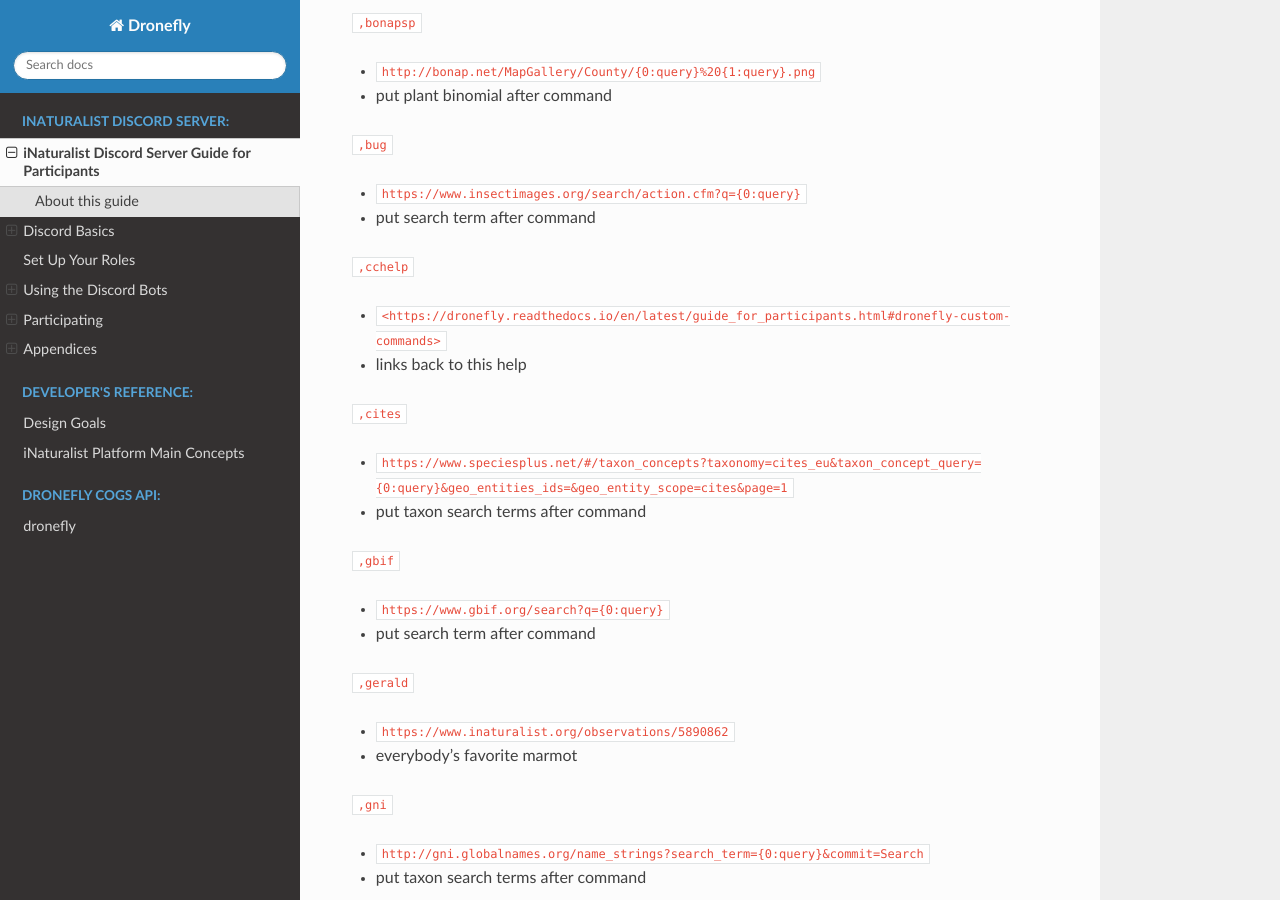
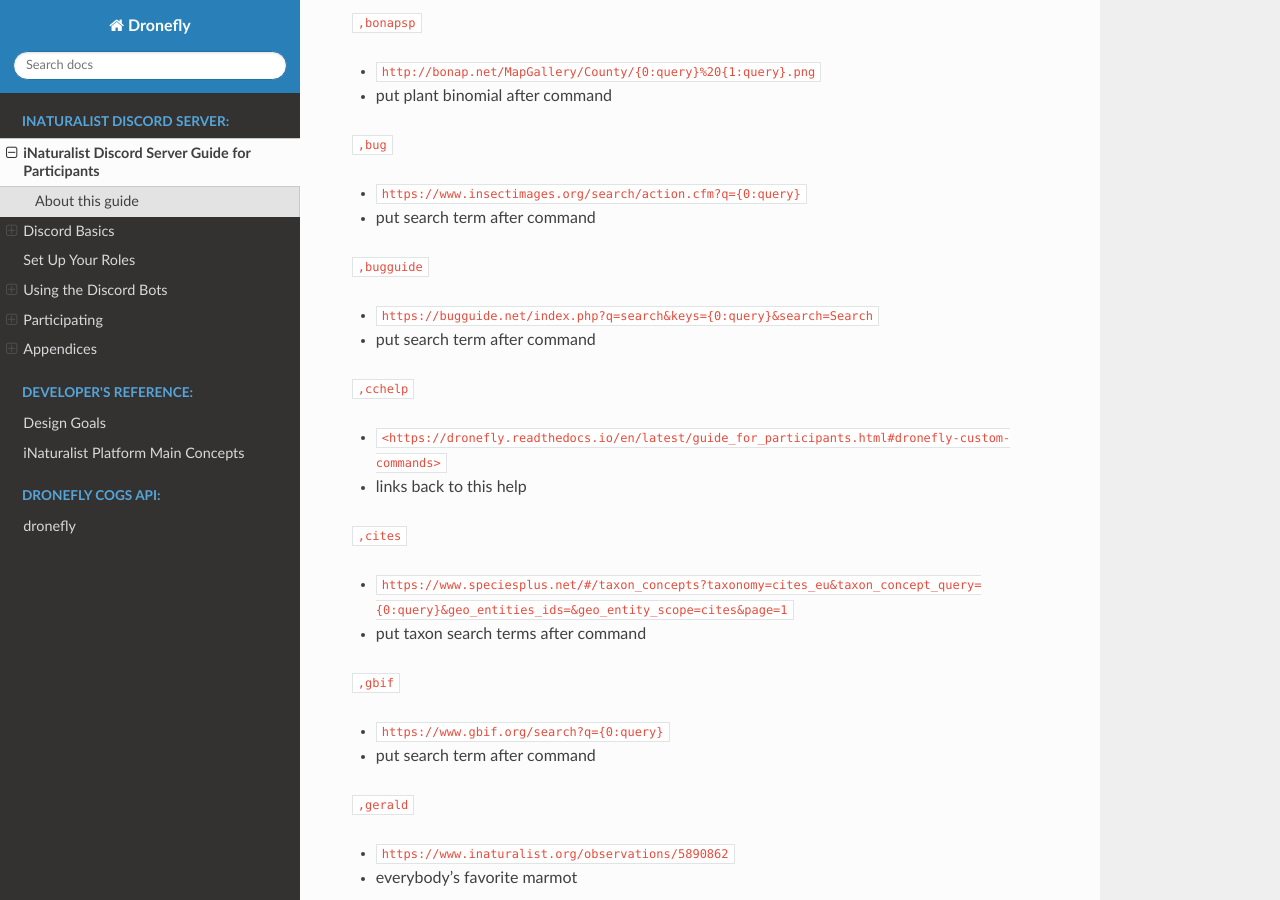
Before and after one commit to dronefly-garden/dronefly-doc, a Sphinx documentation site: the page built from docs/guide_for_participants.rst, in a window 1280 px wide and 900 px high, scrolled down 14464 px. Built offline with Sphinx 7.4.7 and the Read the Docs theme 2.0.0, drawn with Linux system fonts in a browser that asks for light colours.

Commit message:
Update guide_for_participants.rst
Added ,bugguide to customcom list

```diff
--- a/docs/guide_for_participants.rst
+++ b/docs/guide_for_participants.rst
@@ -429,6 +429,11 @@
 ``,bug``
 
 - ``https://www.insectimages.org/search/action.cfm?q={0:query}``
+- put search term after command
+
+``,bugguide``
+
+- ``https://bugguide.net/index.php?q=search&keys={0:query}&search=Search``
 - put search term after command
 
 ``,cchelp``
```
